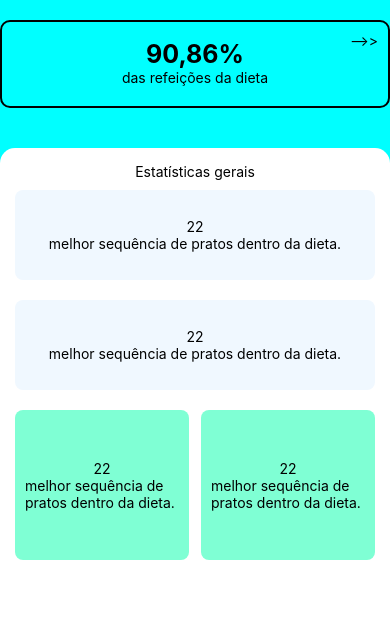
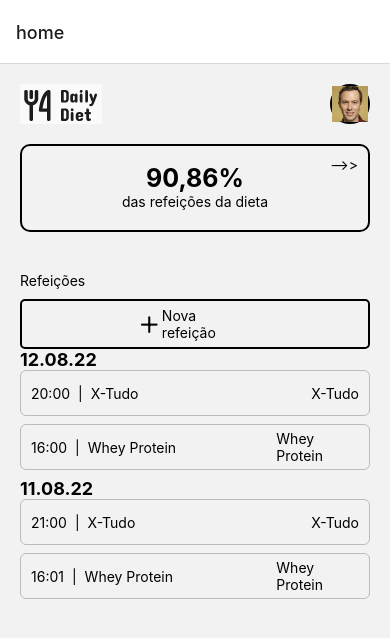
Before and after one commit to AndreBarroso/DailyDiet, a React Native app: screen / in a window 390 px wide. Shown: the top 638 px of the page. Built offline with nearby package versions, Linux system fonts and the light colour scheme.

Commit message:
feat: criacao de rotas

```diff
--- a/App.tsx
+++ b/App.tsx
@@ -1,15 +1,14 @@
-import Home from './src/screens/home';
 import {ThemeProvider} from 'styled-components/native'
 import theme from '@theme/index';
-import { NewMeal } from '@screens/newMeal/intdex';
-import { Extatistics } from './src/screens/Extatistics'
+import { Routes } from './src/routes';
+
 
 
 export default function App() {
 
   return (
     <ThemeProvider theme={theme} >
-      <Extatistics />
+      <Routes />
     </ThemeProvider>
   );
 }
--- /dev/null
+++ b/src/routes/app.routes.tsx
@@ -0,0 +1,27 @@
+import {createNativeStackNavigator} from '@react-navigation/native-stack'
+import { Extatistics } from '@screens/extatistics'
+import Home from '@screens/home'
+import { NewMeal } from '@screens/newMeal'
+import {Text, View} from 'react-native'
+
+
+export const AppRoutes = () => {
+    const {Screen, Navigator} = createNativeStackNavigator()
+
+    return (
+        <Navigator >
+            <Screen
+                name ="home"
+                component={Home}
+            />
+            <Screen
+                name ="extatistics"
+                component={Extatistics}
+            />
+            <Screen
+                name ="newMeal"
+                component={NewMeal}
+            />
+        </Navigator>
+    )
+}
--- /dev/null
+++ b/src/routes/index.tsx
@@ -0,0 +1,14 @@
+import {NavigationContainer, useTheme } from "@react-navigation/native"
+import { View } from "react-native"
+import { AppRoutes } from "./app.routes"
+
+export const Routes = () => {
+
+    return (
+        <View style={{flex: 1}}>
+            <NavigationContainer >
+                <AppRoutes />
+            </NavigationContainer>
+        </View>
+    )
+}
```
Also changed, not shown: src/@types/navigation.d.ts (added, +9 -0 lines), src/screens/home/index.tsx (+8 -1 lines), src/screens/extatistics/index.tsx (renamed from src/screens/Extatistics/index.tsx), src/screens/extatistics/styles.ts (renamed from src/screens/Extatistics/styles.ts), src/screens/newMeal/index.tsx (renamed from src/screens/newMeal/intdex.tsx).
